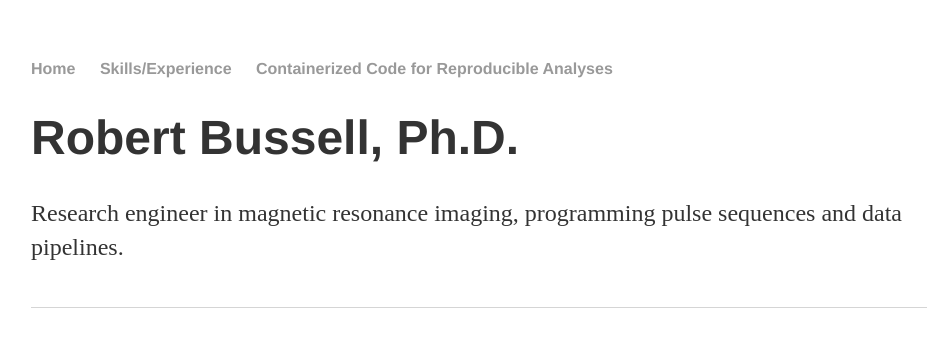
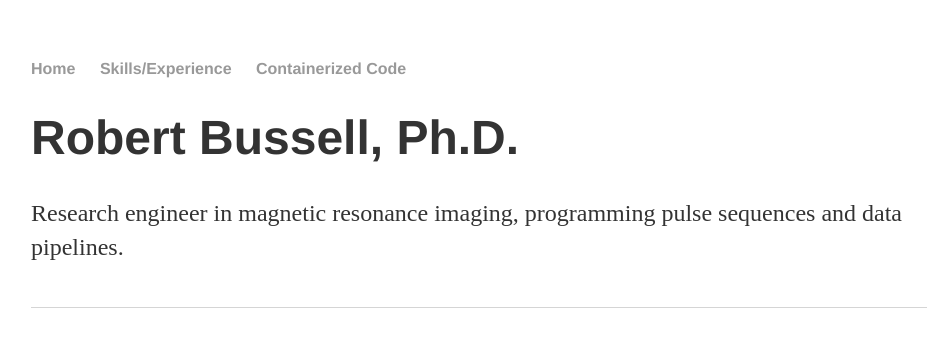
Before and after one commit to rgbussell/rgbussell.github.io, a Jekyll site: the page built from index.html, in a window 1280 px wide. Shown: the top 347 px of the page, without its empty margins (161-1093 px from the left). Built offline with Jekyll 4.4.1, drawn with Linux system fonts in a browser that asks for light colours; the list of posts is cut into pages by our own code.

Commit message:
Update default.html

```diff
--- a/_layouts/default.html
+++ b/_layouts/default.html
@@ -10,7 +10,7 @@
 	    		<ul>
 	        		<li><a href="/">Home</a></li>
 		        	<li><a href="/about">Skills/Experience</a></li>
-				<li><a href="https://hub.docker.com/u/rgbussell">Containerized Code for Reproducible Analyses</a></li>
+				<li><a href="https://hub.docker.com/u/rgbussell">Containerized Code</a></li>
 	    		</ul>
 			</nav>
 			<div class="container">
```
